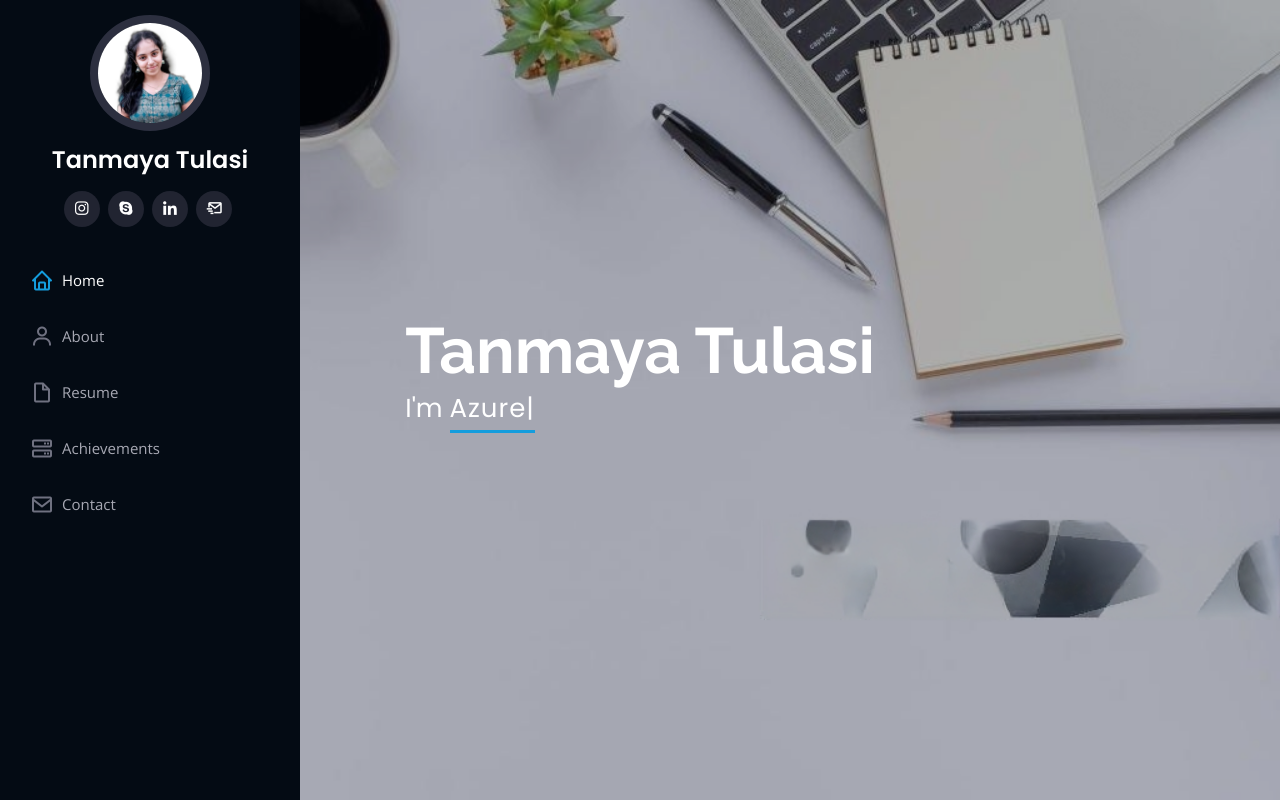
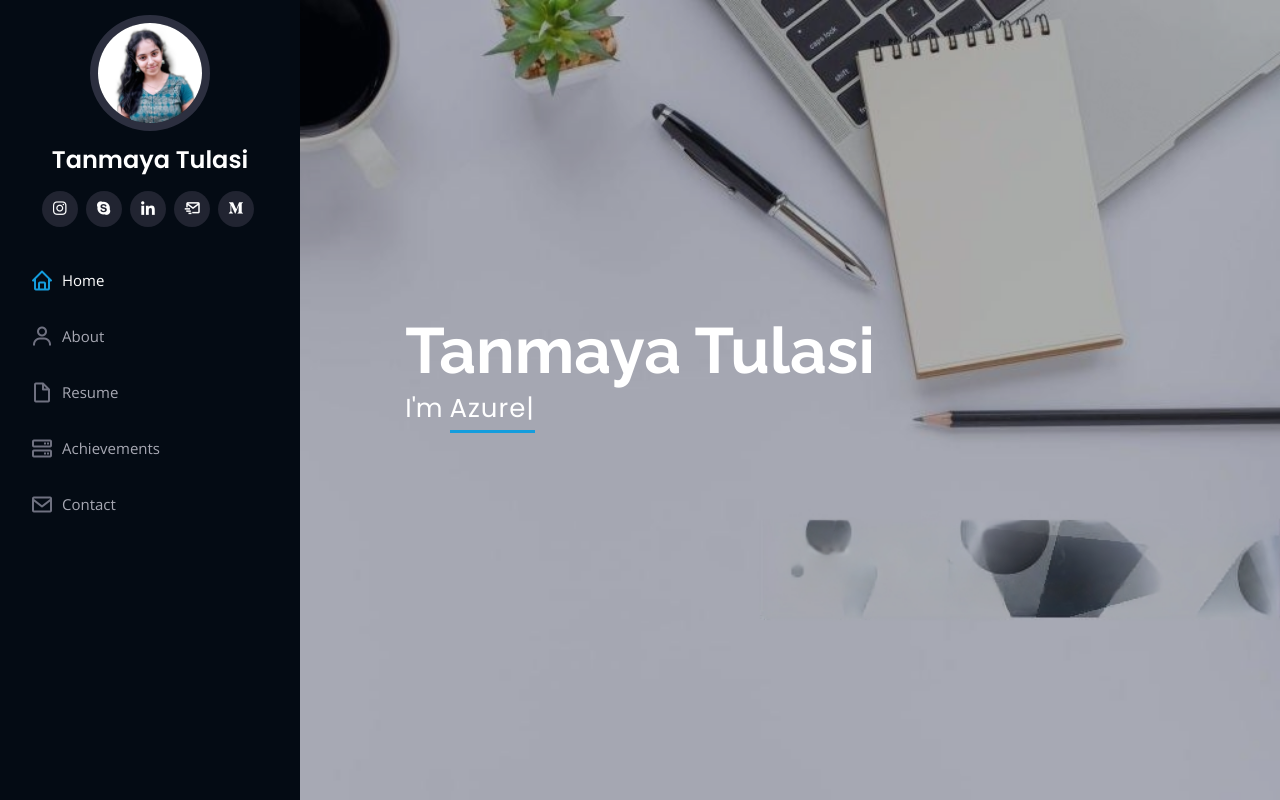
Before and after one commit to Tanmaya-Tulasi/personal_portfolio, a plain HTML site: page index.html in a window 1280 px wide. Shown: the top 800 px of the page. Drawn offline with nearby package versions, Linux system fonts and the light colour scheme.

Commit message:
Update index 2.html

```diff
--- a/index.html
+++ b/index.html
@@ -44,6 +44,7 @@
           <a href="https://join.skype.com/invite/sYJHYcAcganO" class="google-plus"><i class="bx bxl-skype"></i></a>
           <a href="https://www.linkedin.com/in/tanmayatulasi-v" class="linkedin"><i class="bx bxl-linkedin"></i></a>
           <a href="mailto:tanmayaastulasi@gmail.com" class="gmail"><i class="bx bx-mail-send"></i></a>
+          <a href="https://medium.com/@velagatanmayatulasi" class="medium"><i class="bx bxl-medium"></i></a>
         </div>
       </div>
 
```
